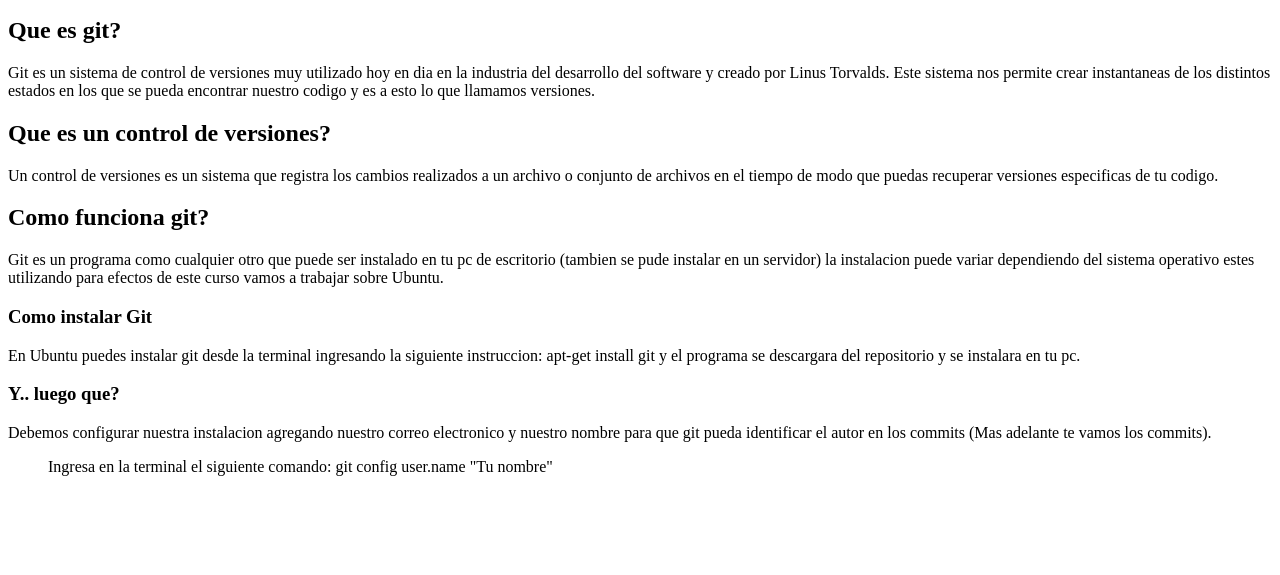
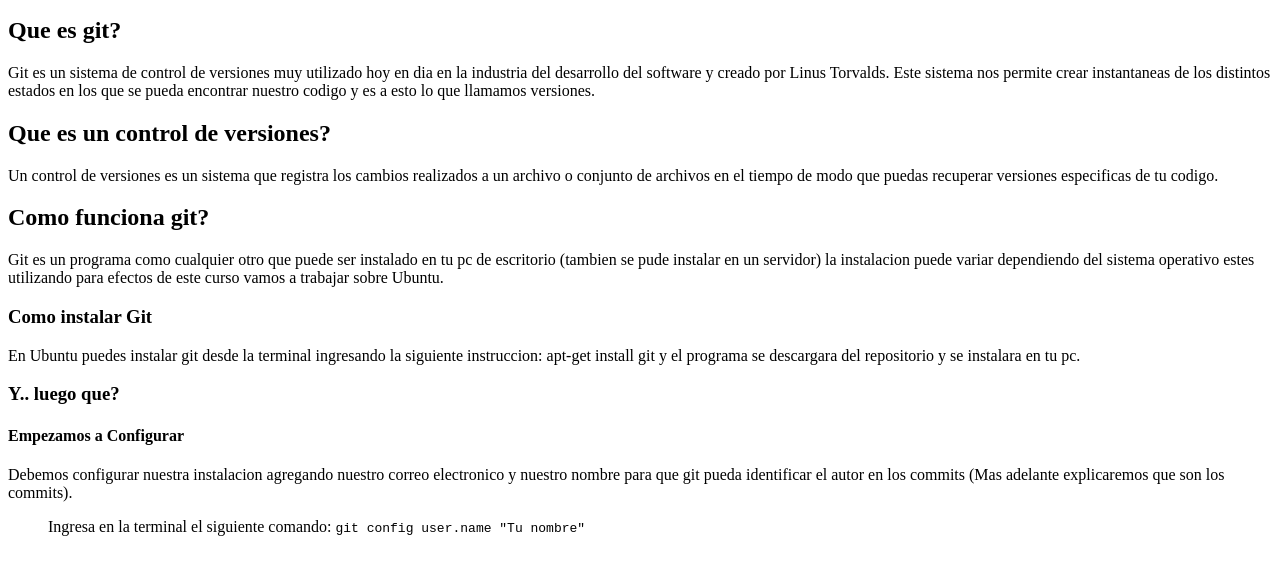
Before and after one commit to alecodigo/cursoGit, a plain HTML site: page index.html in a window 1280 px wide. Shown: the part 101-676 px from the top of the page. Drawn offline with Linux system fonts and the light colour scheme.

Commit message:
se corrige aclaratoria ubicada entre parentesis y se agrega el tag <code></code>

```diff
--- a/index.html
+++ b/index.html
@@ -27,11 +27,12 @@
         En Ubuntu puedes instalar git desde la terminal ingresando la siguiente instruccion: apt-get install git y el programa se descargara del repositorio
         y se instalara en tu pc.
         <h3>Y.. luego que?</h3>
+        <h4>Empezamos a Configurar</h4>
         <p>
             Debemos configurar nuestra instalacion agregando nuestro correo electronico y nuestro nombre para que git pueda identificar el
-            autor en los commits (Mas adelante te vamos los commits).
+            autor en los commits (Mas adelante explicaremos que son los commits).
         </p>
-        <p><blockquote>Ingresa en la terminal el siguiente comando: git config user.name "Tu nombre"</blockquote></p>
+        <p><blockquote>Ingresa en la terminal el siguiente comando: <code>git config user.name "Tu nombre"</code> </blockquote></p>
     </p>
 
 
```
Also changed, not shown: styles.css (added).
